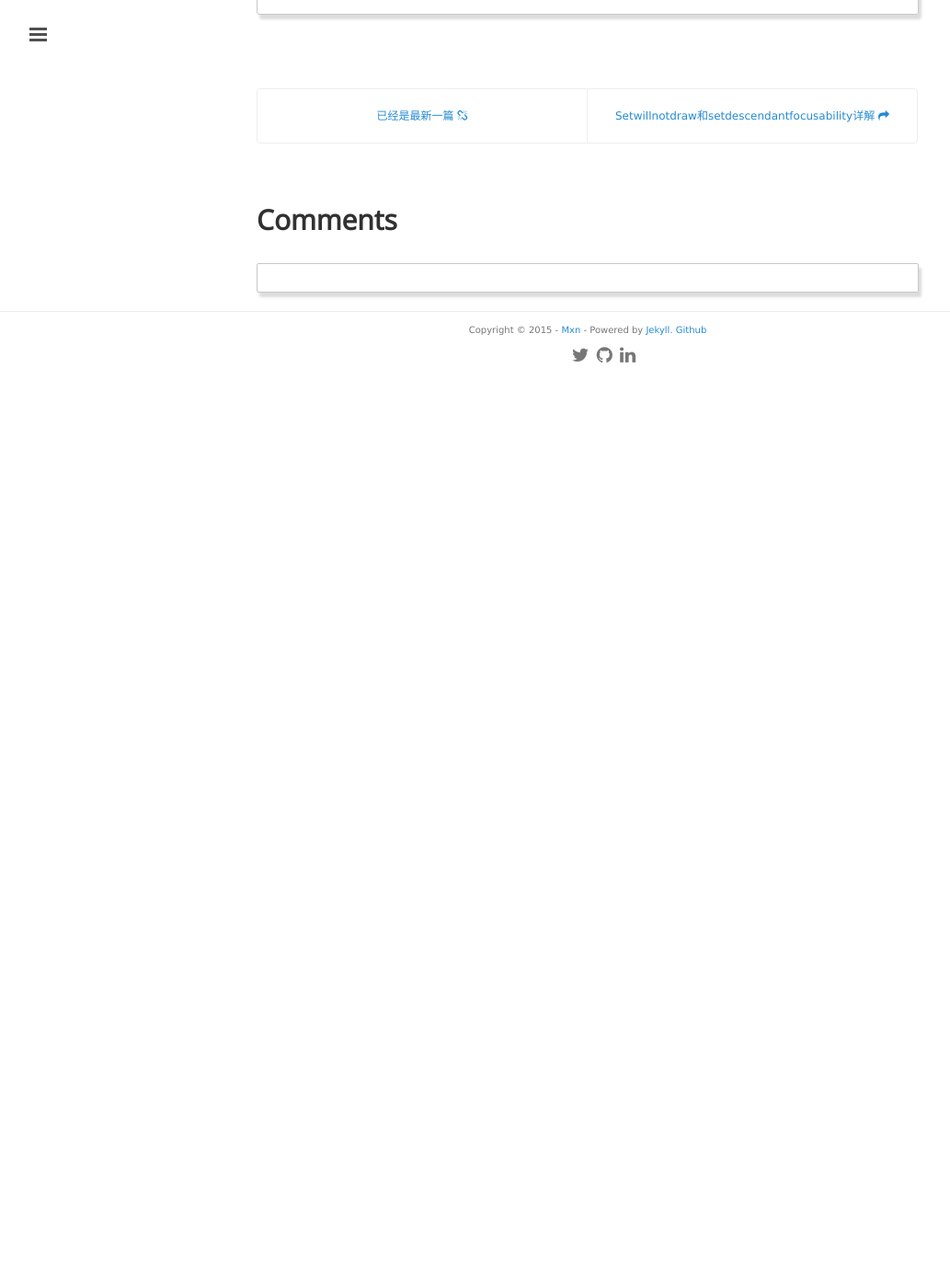
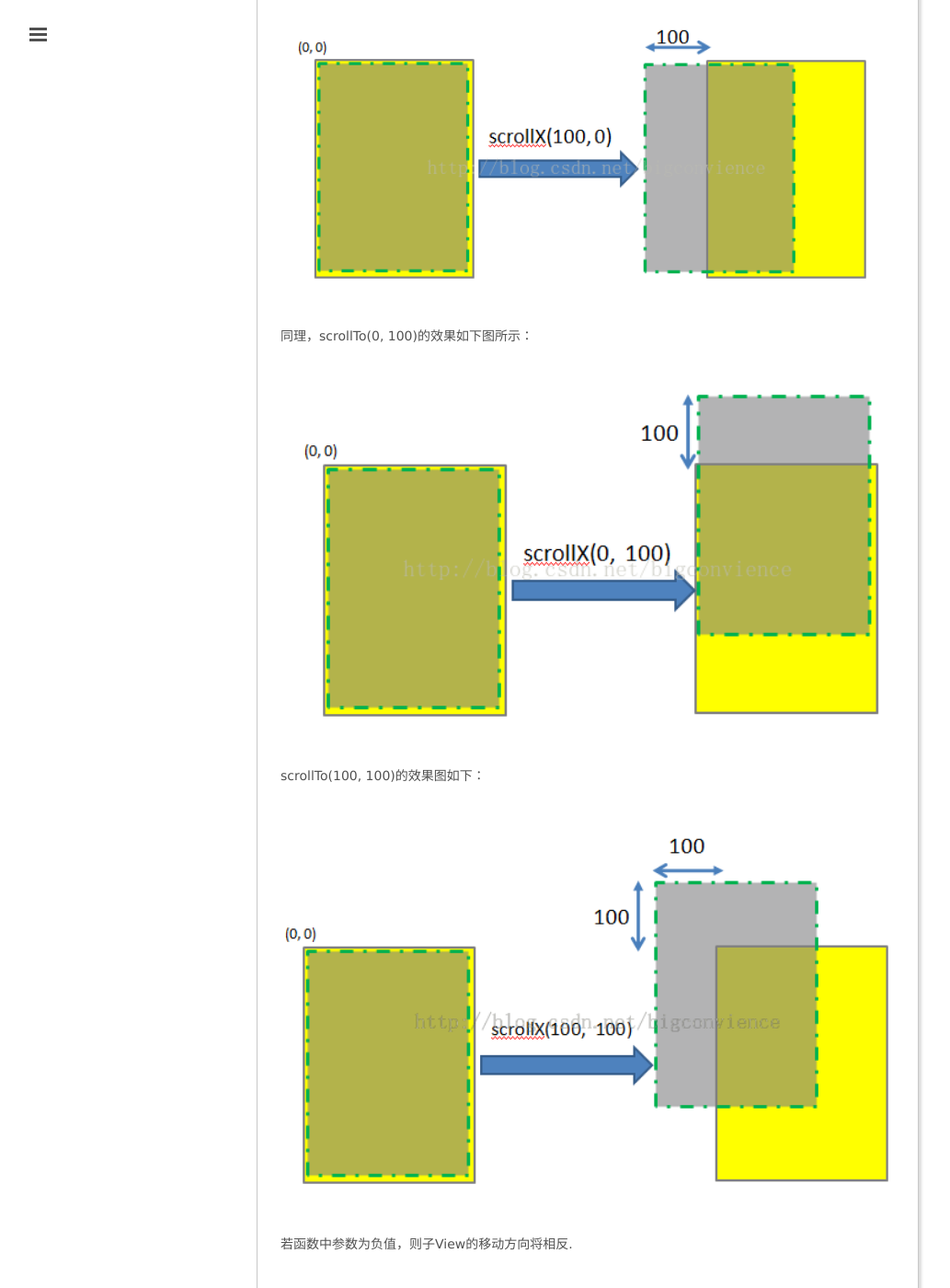
Before and after one commit to mxn21/mxn21.github.io, a Jekyll site: the page built from _posts/2015-7-23-scrollTo和scrollBy方法分析.md, in a window 1280 px wide and 1400 px high, scrolled down 773 px. Shown: the whole window at 92% size, without its empty margins (1-1034 px from the left). Built offline with Jekyll 4.4.1, drawn with Linux system fonts in a browser that asks for light colours; Markdown is read by kramdown in place of the engine named in the settings; comment, search, counter and statistics services are not loaded; before the commit the page ends 1184 px from its top, so only the background shows below that.

Commit message:
123213
1232132

```diff
--- a/_posts/2015-7-23-scrollTo和scrollBy方法分析.md
+++ b/_posts/2015-7-23-scrollTo和scrollBy方法分析.md
@@ -23,3 +23,17 @@
 调用scrollTo(100, 0)表示将View中的内容移动到x = 100， y = 0的位置，如下图所示。
 注意，图中黄色矩形区域表示的是一个parent View，绿色虚线矩形为parent view中的内容。一般情况下两者的大小一致，
 本文为了显示方便，将虚线框画小了一点。图中的黄色区域的位置始终不变，发生位置变化的是显示的内容。
+
+![](https://raw.githubusercontent.com/mxn21/mxn21.github.io/master/public/img/img38.png)
+
+同理，scrollTo(0, 100)的效果如下图所示：
+
+![](https://raw.githubusercontent.com/mxn21/mxn21.github.io/master/public/img/img39.png)
+
+scrollTo(100, 100)的效果图如下：
+
+![](https://raw.githubusercontent.com/mxn21/mxn21.github.io/master/public/img/img40.png)
+
+若函数中参数为负值，则子View的移动方向将相反.
+
+![](https://raw.githubusercontent.com/mxn21/mxn21.github.io/master/public/img/img41.png)
```
Also changed, not shown: public/img/img38.png (added), public/img/img39.png (added), public/img/img40.png (added), public/img/img41.png (added).
